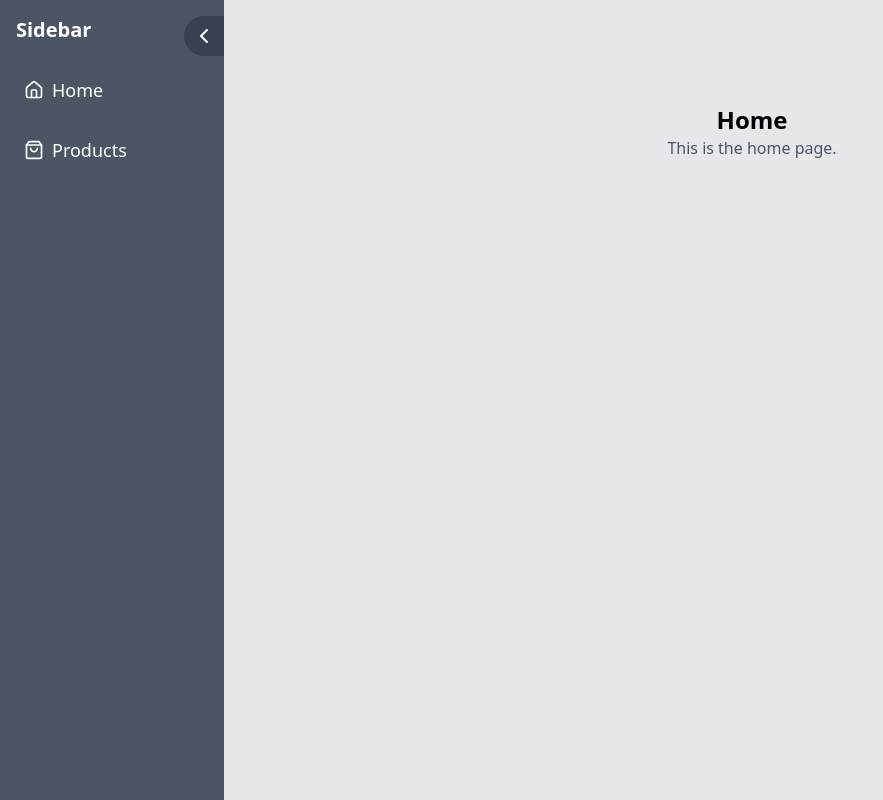
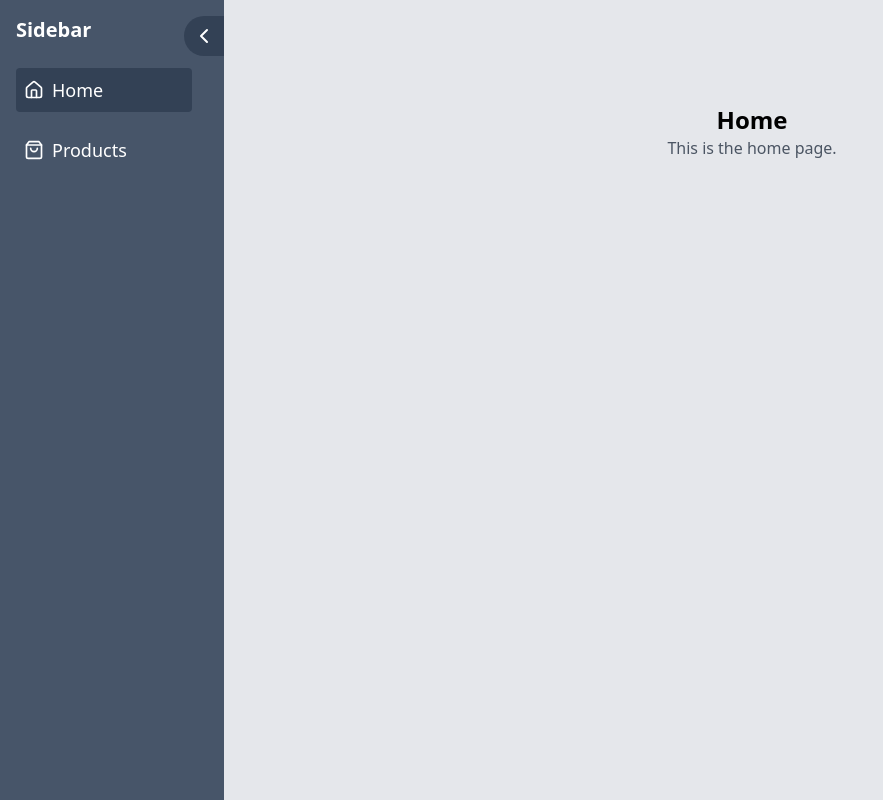
Before and after one commit to KursatDoganCelik/kent-s-m, a React (Vite) app: page / in a window 1280 px wide. Shown: the whole page, without its empty margins (0-883 px from the left). Built offline with nearby package versions, Linux system fonts and the light colour scheme.

Commit message:
selected index bg-color added

```diff
--- a/src/components/Sidebar.tsx
+++ b/src/components/Sidebar.tsx
@@ -1,9 +1,10 @@
 import { useEffect, useState } from "react";
-import { Link } from "react-router-dom";
+import { Link, useLocation } from "react-router-dom";
 import { ChevronLeft, Home, ShoppingBag } from "lucide-react";
 
 const Sidebar: React.FC = () => {
   const [isOpen, setIsOpen] = useState(true);
+  const location = useLocation();
 
   const toggleSidebar = () => {
     setIsOpen(!isOpen);
@@ -26,13 +27,11 @@ const Sidebar: React.FC = () => {
 
   return (
     <div
-      className={`flex transition-all duration-300 ${
-        isOpen ? "w-56" : "w-0"
-      } bg-gray-600 text-white`}
+      className={`flex bg-slate-600 text-white transition-all duration-300 ${isOpen ? "w-56" : "w-0"}`}
     >
-      <aside className="w-52 bg-gray-600 p-4 text-white">
+      <aside className="w-52 p-4 text-white">
         <button
-          className={`absolute top-4 rounded-l-full bg-gray-700 p-2 transition-all duration-300 ${
+          className={`absolute top-4 rounded-l-full bg-slate-700 p-2 transition-all duration-300 ${
             isOpen ? "left-[184px] rotate-0" : "left-[-10px] rotate-180"
           }`}
           onClick={toggleSidebar}
@@ -45,7 +44,9 @@ const Sidebar: React.FC = () => {
           <li>
             <Link
               to="/"
-              className="flex items-center rounded p-2 text-lg transition duration-200 hover:bg-gray-700"
+              className={`flex items-center rounded p-2 text-lg transition duration-200 hover:bg-slate-700 ${
+                location.pathname === "/" ? "bg-slate-700" : ""
+              }`}
             >
               <Home size={20} className="mr-2" />
               Home
@@ -54,7 +55,9 @@ const Sidebar: React.FC = () => {
           <li>
             <Link
               to="/products"
-              className="flex items-center rounded p-2 text-lg transition duration-200 hover:bg-gray-700"
+              className={`flex items-center rounded p-2 text-lg transition duration-200 hover:bg-slate-700 ${
+                location.pathname === "/products" ? "bg-slate-700" : ""
+              }`}
             >
               <ShoppingBag size={20} className="mr-2" />
               Products
```
